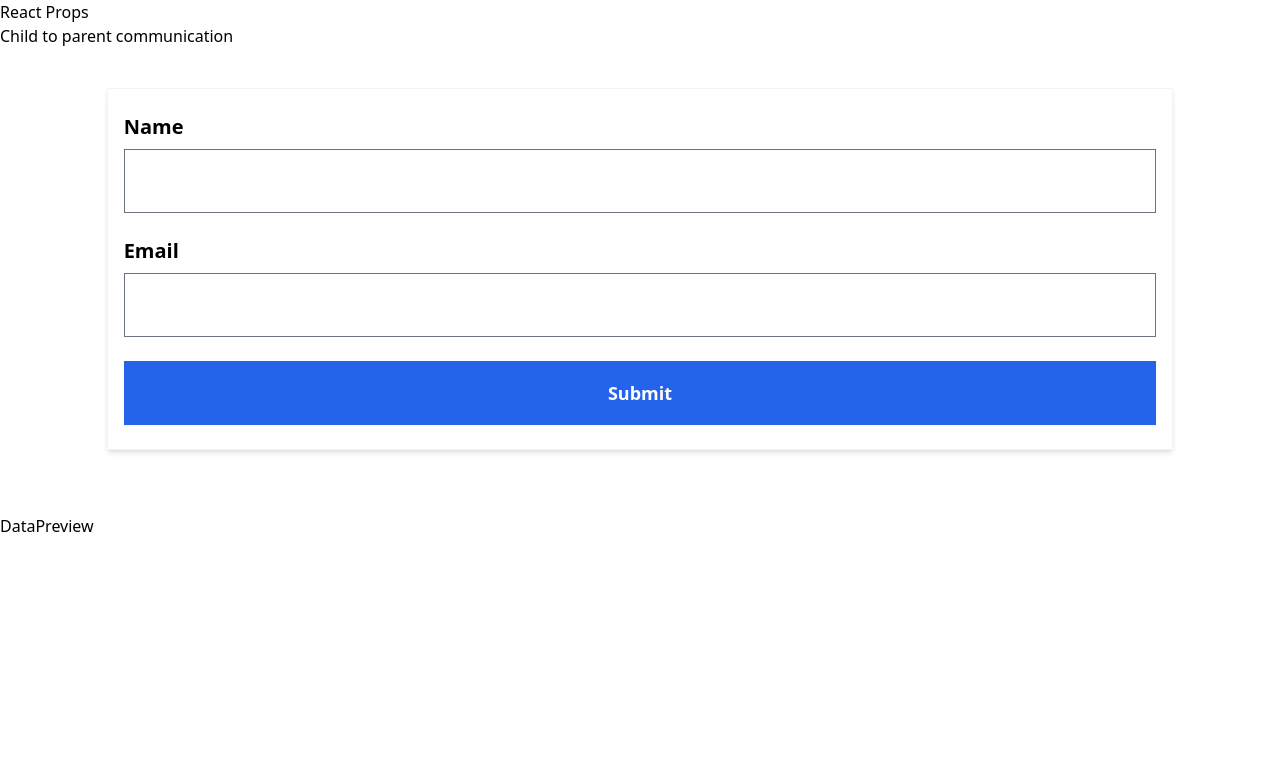
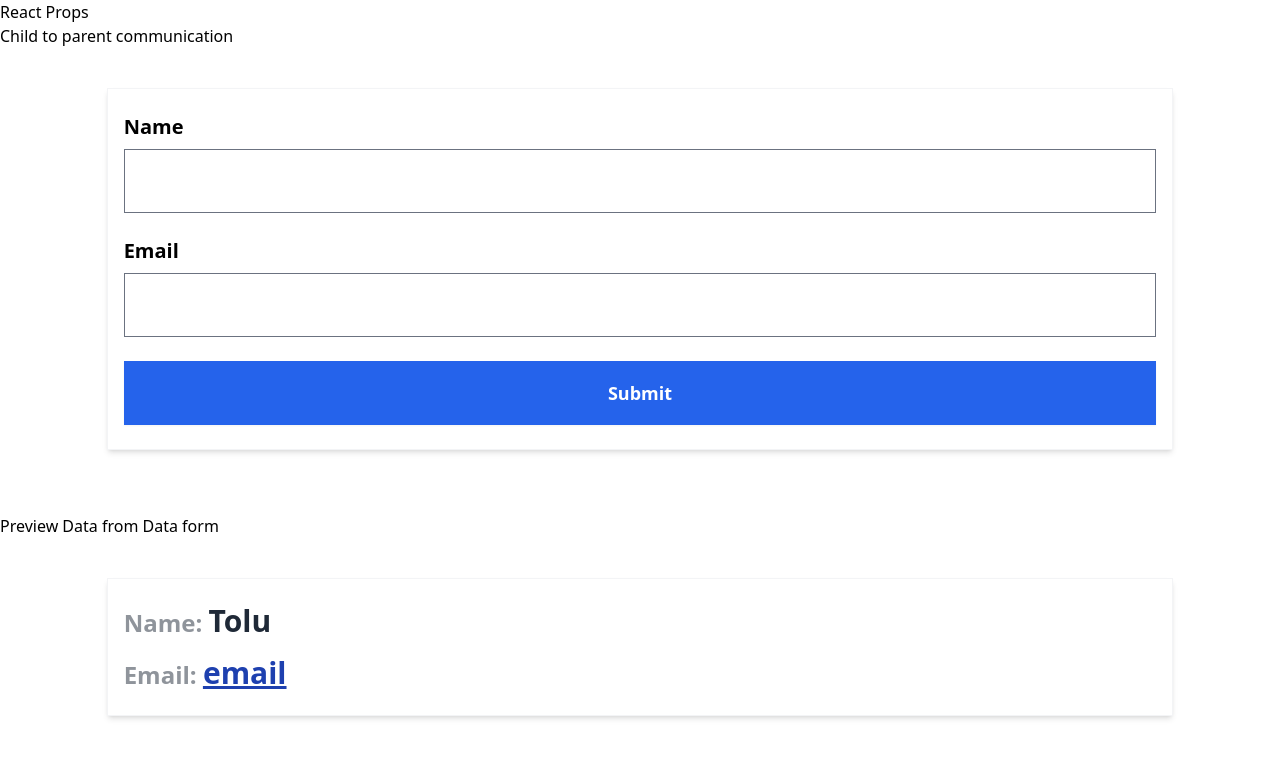
Before and after one commit to tolu-c/ubiquitous-parakeet, a React (Create React App) app in the folder child-to-parent/: page / in a window 1280 px wide. Shown: the top 758 px of the page. Built offline with nearby package versions, Linux system fonts and the light colour scheme.

Commit message:
DataPreview Componet and Card Component

```diff
--- a/child-to-parent/src/components/DataForm.js
+++ b/child-to-parent/src/components/DataForm.js
@@ -1,4 +1,5 @@
 import { useState } from "react";
+import Card from "./ui/Card";
 
 const DataForm = ({ onAddData }) => {
   const [name, setName] = useState("");
@@ -22,9 +23,10 @@ const DataForm = ({ onAddData }) => {
   };
 
   return (
+    <Card>
       <form
         onSubmit={formSubmitHandler}
-      className="w-5/6 mx-auto border border-gray-100 flex flex-col shadow-md my-10 gap-y-6 p-4 py-6 mb-16"
+        className="w-full flex flex-col gap-y-6"
       >
         <div className="w-full flex flex-col gap-y-2">
           <label
@@ -67,6 +69,7 @@ const DataForm = ({ onAddData }) => {
           submit
         </button>
       </form>
+    </Card>
   );
 };
 
--- a/child-to-parent/src/components/DataPreview.js
+++ b/child-to-parent/src/components/DataPreview.js
@@ -1,5 +1,21 @@
+import Card from "./ui/Card";
+
 const DataPreview = () => {
-  return <div>DataPreview</div>;
+  return (
+    <div>
+      <h3>Preview Data from Data form</h3>
+      <Card>
+        <div className="w-full flex flex-col gap-y-4">
+          <p className="text-2xl capitalize font-bold text-gray-800/50">
+            Name: <span className="text-gray-800 text-3xl">Tolu</span>
+          </p>
+          <p className="text-2xl capitalize font-bold text-gray-800/50">
+            email: <span className="text-blue-800 cursor-pointer underline lowercase text-3xl">email</span>
+          </p>
+        </div>
+      </Card>
+    </div>
+  );
 };
 
 export default DataPreview;
--- /dev/null
+++ b/child-to-parent/src/components/ui/Card.js
@@ -0,0 +1,9 @@
+const Card = ({ children }) => {
+  return (
+    <div className="w-5/6 mx-auto border border-gray-100 shadow-md p-4 py-6 mb-16 my-10">
+      {children}
+    </div>
+  );
+};
+
+export default Card;
```
Lines whose indentation alone changed are shown as unchanged.
